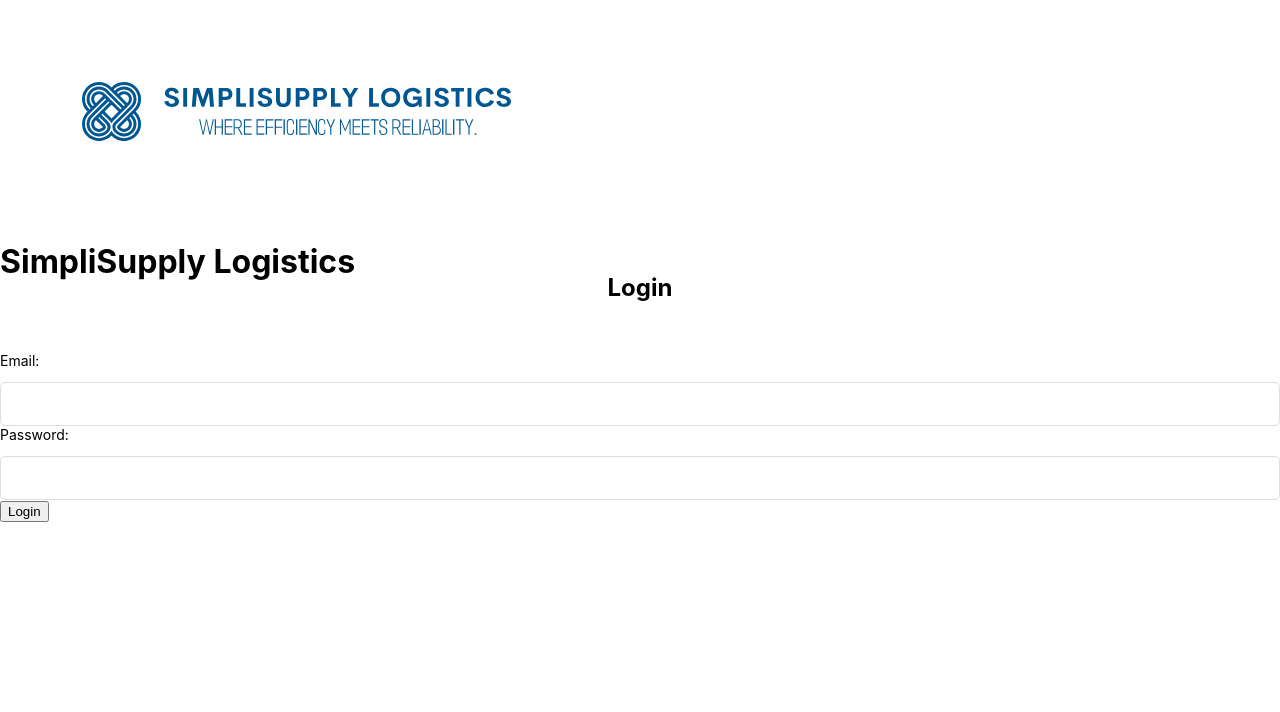
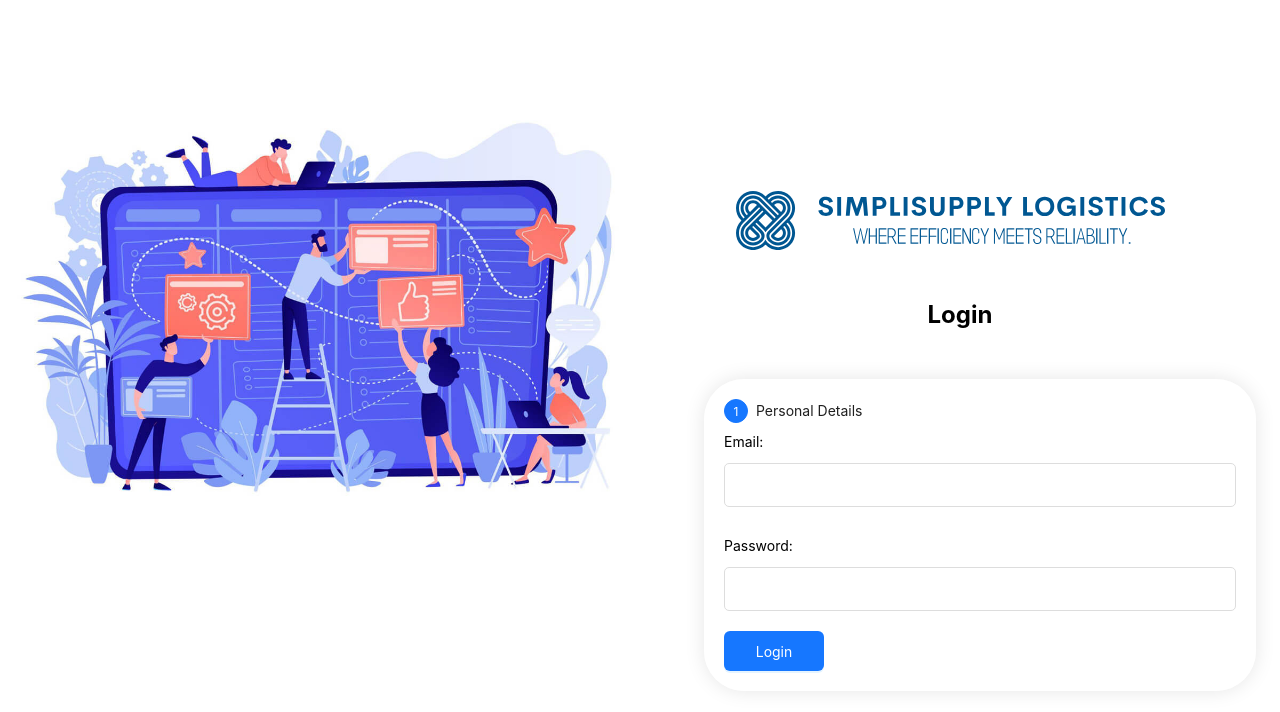
Before and after one commit to purv39/SimpliSupply-Logistics, a React (Create React App) app: page /login in a window 1280 px wide. Shown: the top 712 px of the page. Built offline with nearby package versions, Linux system fonts and the light colour scheme; no server answers.

Commit message:
Login Page UI

```diff
--- a/src/pages/auth/Login.jsx
+++ b/src/pages/auth/Login.jsx
@@ -3,16 +3,22 @@ import { useAuth } from '../../firebase/firebaseAuth';
 import { useNavigate } from 'react-router-dom';
 import User from '../../classes/User';
 import companyLogo from '../../assets/logo.png'; // Import your company logo
+import loginImage from '../../assets/loginVector.jpg'; // Import the cool-looking picture
+import { Button, Steps, message } from 'antd'; // Import Button and Steps from Ant Design
 
 const Login = () => {
   const [email, setEmail] = useState('');
   const [password, setPassword] = useState('');
-  const navigate = useNavigate();
+  const [loading, setLoading] = useState(false); // Define loading state
+  const [error, setError] = useState(''); // Define error state
 
   const { Login } = useAuth();
+  const navigate = useNavigate();
 
   const handleLogin = async () => {
     try {
+      setLoading(true);
+
       const loginUser = new User(email, password, "retailer");
 
       // Use Firebase auth to sign in
@@ -21,23 +27,45 @@ const Login = () => {
       // Redirect or handle successful login
     } catch (error) {
       // Handle login error
+      setError(error.message);
       console.error('Login failed:', error.message);
+    } finally {
+      setLoading(false);
     }
   };
 
   return (
-    <div className="login-container">
+    <div className="login-container" style={{ display: 'flex', height: '100vh', overflow: 'auto' }}>
+      <div className="login-content" style={{ display: 'flex', flex: 1 }}>
+        <div className="login-image" style={{ flex: '0 0 50%', maxWidth: '50%', overflow: 'auto', marginTop: '90px' }}>
+          <img src={loginImage} alt="Login" style={{ maxWidth: '100%', height: 'auto' }} />
+        </div>
+        <div className="login-form" style={{ flex: '0 0 50%', padding: '20px', display: 'flex', flexDirection: 'column', justifyContent: 'center', alignItems: 'center', maxWidth: '40%', margin: '0 auto' }}>
           <header>
             <img src={companyLogo} alt="Company Logo" className="company-logo" />
-        <h1>SimpliSupply Logistics</h1>
           </header>
-      <div className="login-content">
           <h2>Login</h2>
+          <div className="signup-form" style={{ width: '100%' }}>
+            <Steps current={0} size="small">
+              <Steps.Step title="Personal Details" />
+            </Steps>
+            <div className='form-group' style={{ width: '100%', marginBottom: '20px' }}>
               <label>Email:</label>
-        <input type="email" value={email} onChange={(e) => setEmail(e.target.value)} />
+              <input type="email" value={email} onChange={(e) => setEmail(e.target.value)} style={{ width: '100%', padding: '12px', border: '1px solid #ddd', borderRadius: '5px', boxSizing: 'border-box', marginTop: '5px', fontSize: '16px', color: '#333', backgroundColor: '#fff', transition: 'border-color 0.3s' }} />
+            </div>
+            <div className='form-group' style={{ width: '100%', marginBottom: '20px' }}>
               <label>Password:</label>
-        <input type="password" value={password} onChange={(e) => setPassword(e.target.value)} />
-        <button onClick={handleLogin}>Login</button>
+              <input type="password" value={password} onChange={(e) => setPassword(e.target.value)} style={{ width: '100%', padding: '12px', border: '1px solid #ddd', borderRadius: '5px', boxSizing: 'border-box', marginTop: '5px', fontSize: '16px', color: '#333', backgroundColor: '#fff', transition: 'border-color 0.3s' }} />
+            </div>
+            <div style={{ width: '100%' }}>
+              <Button type="primary" style={{ width: '100px', height: '40px' }} onClick={handleLogin}>
+                Login
+              </Button>
+              {loading && <p>Loading...</p>}
+              {error && <p style={{ color: 'red' }}>Error: {error}</p>}
+            </div>
+          </div>
+        </div>
       </div>
     </div>
   );
```
Also changed, not shown: src/assets/loginVector.jpg (added). Lines whose indentation alone changed are shown as unchanged.
